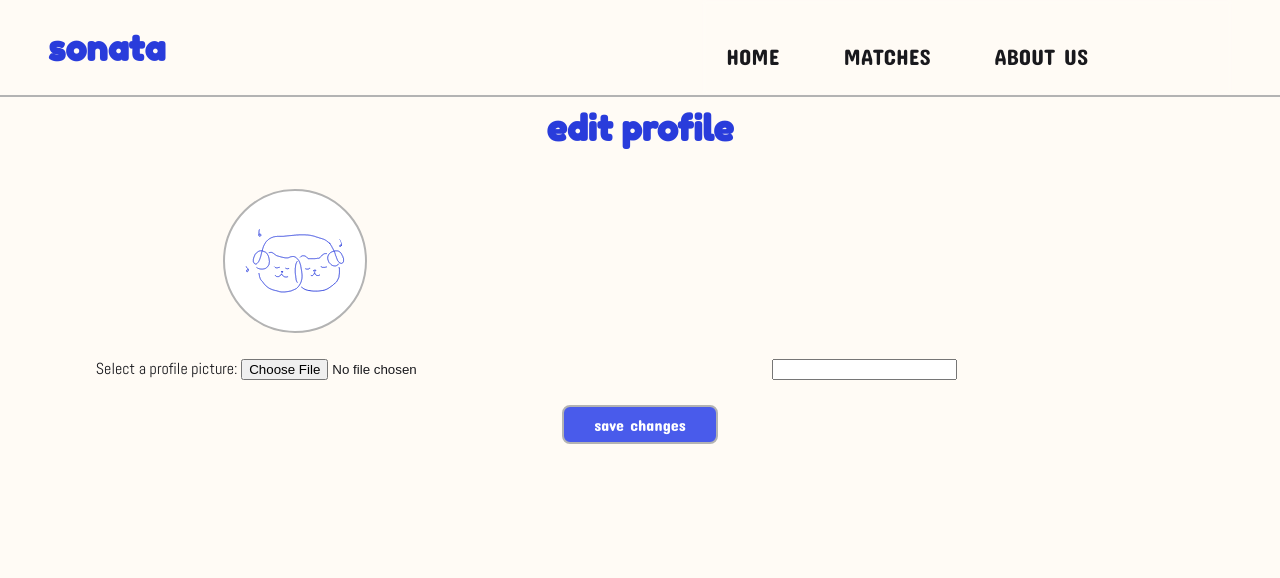
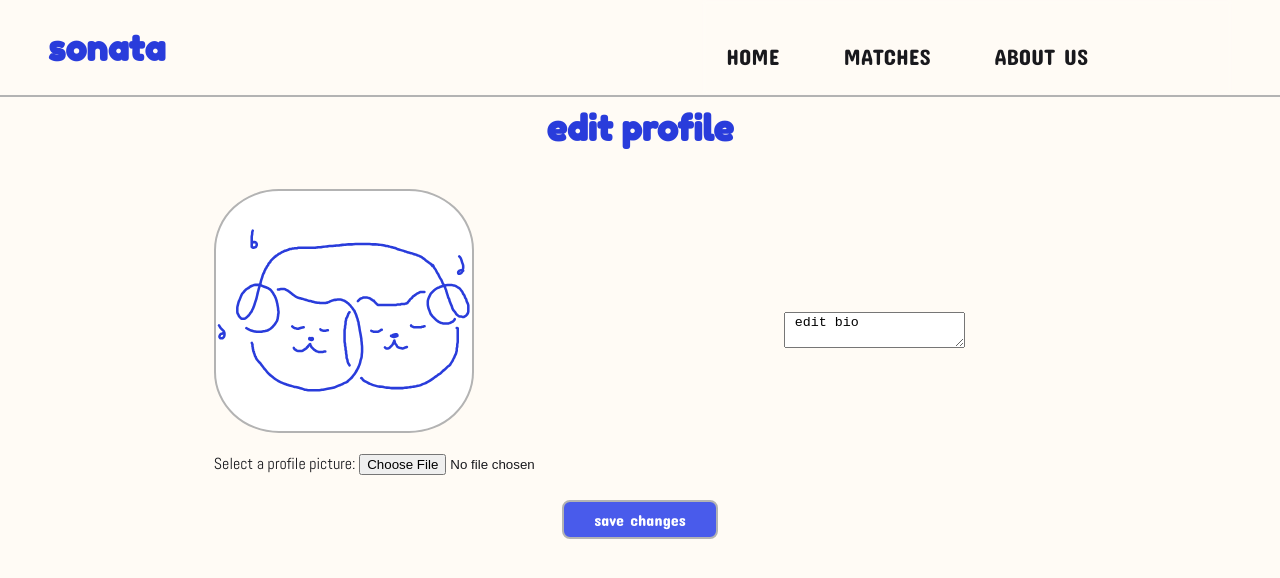
Before and after one commit to mailynmailyn/sonata, a React (Create React App) app: page /editprofile in a window 1280 px wide. Shown: the top 578 px of the page. Built offline with nearby package versions, Linux system fonts and the light colour scheme.

Commit message:
setting bio editing pane to set size

```diff
--- a/src/EditProfile.js
+++ b/src/EditProfile.js
@@ -11,19 +11,21 @@ function EditProfile(){
                 <h1 className= {classes.header__title}> edit profile </h1>
             </header>
             <body className= {classes.body}>
-                <div className= {classes.body__pfp}>
-                <img src={logo} className= {classes.body__img} alt="logo"/>
+                <div className = {classes.grid}>
+                    <div>
+                    <div className= {classes.card}>
+                        <img src={logo} className= {classes.card__img} alt="logo"/>
+                    </div>
                     <form className= {classes.body__pfp__file} action="/action_page.php">
                             <label for="myfile">Select a profile picture:  </label>
                             <input type="file" id="myfile" name="myfile"></input>
-                    <br></br>
                     </form>
                     </div>
-                <div className= {classes.body__bio}>
+                    <div>
                         <form>
-                        <input className= {classes.body_bio} type= 'text' id="bio" >
-                        </input>
+                            <textarea className= {classes.body__bio}> edit bio</textarea>
                         </form>
+                    </div>
                 </div>
                 <div>
                     <button type="button" className={classes.body__button}> save changes </button>
--- a/src/styles/EditProfile.module.scss
+++ b/src/styles/EditProfile.module.scss
@@ -44,9 +44,9 @@
         }
     }
     &__bio{
-        display:inline-block;
-        padding-left:50px;
-        width: 50%;
+        max-width: 100%;
+        max-height: 100%;
+
     }
     &__img{
         width: 100px;
@@ -70,3 +70,28 @@
         color: white;
     }
 }
+
+.grid{
+    display: inline-grid;
+    grid-template-columns: auto 30%;
+    gap: 70px;
+    justify-content: center;
+    align-items: center;
+    width: 100vw;
+}
+
+.card{
+    border: 0.25vmin solid $light-grey;
+    background-color: white;
+    border-radius: 25%;
+    position: relative;
+    width: 20vw;
+    height: 30vh;
+
+    &__img{
+        width: 100%;
+        height: 100%;
+        object-fit: contain;
+        border-radius: 25%;
+    }
+}
--- a/src/styles/Profile.module.scss
+++ b/src/styles/Profile.module.scss
@@ -48,7 +48,6 @@
     border: 0.25vmin solid $light-grey;
     background-color: white;
     border-radius: 25%;
-    position: relative;
     width: 20vw;
     height: 30vh;
 
```
Lines whose indentation alone changed are shown as unchanged.
